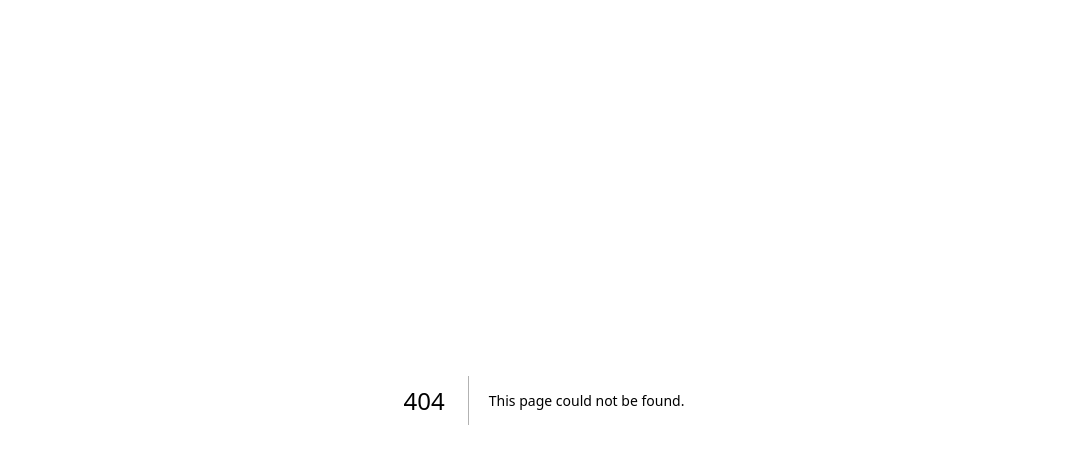
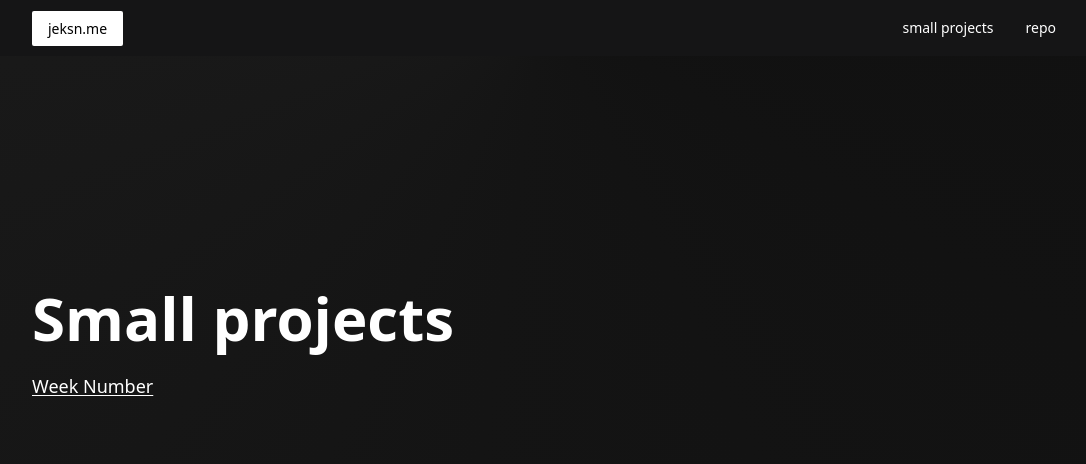
Before and after one commit to jeksn/jeksn23, a Next.js app: page /small-projects in a window 1280 px wide. Before the commit this address had no page. Shown: the top 464 px of the page, without its empty margins (96-1182 px from the left). Built offline with nearby package versions, Linux system fonts and the light colour scheme.

Commit message:
new small projects page

```diff
--- a/app/layout.tsx
+++ b/app/layout.tsx
@@ -9,8 +9,31 @@ export default function RootLayout({
   return (
     <html lang="en">
       <body>
+      <main className="h-screen mx-auto">
+      <header className="w-full px-4 md:px-0">
+        <div className="flex items-center justify-between max-w-screen-lg py-4 mx-auto">
+          <div>
+            <a href="/" className="px-4 py-2 text-sm text-black transition-all duration-700 ease-in-out bg-white rounded-sm hover:rounded-xl">
+              jeksn.me
+            </a>
+            </div>
+            <div className="flex gap-8">
+              <a
+              href="/small-projects"
+              className="text-sm transition-all ease-in-out hover:-translate-y-[2px]">
+                small projects
+              </a>
+              <a
+              href="https://github.com/jeksn/jeksn23"
+              className="text-sm transition-all ease-in-out hover:-translate-y-[2px]">
+                repo
+              </a>
+          </div>
+        </div>
+    </header>
         {children}
         <AnalyticsWrapper />
+      </main>
       </body>
     </html>
   );
--- a/app/page.tsx
+++ b/app/page.tsx
@@ -4,25 +4,16 @@ const inter = Inter({ subsets: ['latin'] })
 
 export default function Home() {
   return (
-    <main className="h-screen mx-auto">
-    <header className="w-full px-4 md:px-0">
-      <div className="max-w-screen-lg py-4 mx-auto flex justify-between items-center">
-        <a href="/" className="px-4 py-2 text-sm text-black bg-white rounded-sm hover:rounded-xl transition-all ease-in-out duration-700">
-          jeksn.me
-        </a>
-        <a href="https://github.com/jeksn/jeksn23" className="text-sm transition-all ease-in-out hover:-translate-y-[2px]">repo</a>
-      </div>
-    </header>
     <div className="flex flex-col justify-center px-4 md:px-0 translate-y-[200px]">
       <div className="max-w-screen-lg mx-auto">
         <h2 className="mt-4 text-4xl font-semibold md:text-6xl">
           Front-end&nbsp;
-          <a href="https://github.com/jeksn" className="underline underline-offset-4 hover:underline-offset-8 transition-all">developer</a> based in&nbsp;
-          <a href="https://en.wikipedia.org/wiki/Stockholm" className="underline underline-offset-4 hover:underline-offset-8 transition-all">Stockholm, 🇸🇪</a>
+          <a href="https://github.com/jeksn" className="underline transition-all underline-offset-4 hover:underline-offset-8">developer</a> based in&nbsp;
+          <a href="https://en.wikipedia.org/wiki/Stockholm" className="underline transition-all underline-offset-4 hover:underline-offset-8">Stockholm, 🇸🇪</a>
         </h2>
         <p className="max-w-screen-lg mt-6 text-lg md:text-2xl">
           I'm a design minded developer currently working at&nbsp;
-          <a href="https://wtmg.se" className="underline underline-offset-4 hover:underline-offset-8 transition-all">WTMG.</a><br />
+          <a href="https://wtmg.se" className="underline transition-all underline-offset-4 hover:underline-offset-8">WTMG.</a><br />
           Don't hesitate to get in touch.
         </p>
         <div className="mt-8">
@@ -32,7 +23,7 @@ export default function Home() {
               <a
                 href="https://twitter.com/jeksn_"
                 target="_blank"
-                className="underline underline-offset-2 hover:underline-offset-4 transition-all">
+                className="underline transition-all underline-offset-2 hover:underline-offset-4">
                 Twitter
               </a>
             </li>
@@ -40,7 +31,7 @@ export default function Home() {
               <a
                 href="https://www.linkedin.com/in/jeksn/"
                 target="_blank"
-                className="underline underline-offset-2 hover:underline-offset-4 transition-all">
+                className="underline transition-all underline-offset-2 hover:underline-offset-4">
                 LinkedIn
               </a>
             </li>
@@ -48,7 +39,7 @@ export default function Home() {
               <a
                 href="https://oku.club/user/jek5n"
                 target="_blank"
-                className="underline underline-offset-2 hover:underline-offset-4 transition-all">
+                className="underline transition-all underline-offset-2 hover:underline-offset-4">
                 Oku.club
               </a>
             </li>
@@ -56,7 +47,7 @@ export default function Home() {
               <a
                 href="mailto:johan@jeksn.me"
                 target="_blank"
-                className="underline underline-offset-2 hover:underline-offset-4 transition-all">
+                className="underline transition-all underline-offset-2 hover:underline-offset-4">
                 E-mail me
               </a>
             </li>
@@ -64,6 +55,5 @@ export default function Home() {
         </div>
       </div>
     </div>
-  </main>
   )
 }
--- /dev/null
+++ b/app/small-projects/page.tsx
@@ -0,0 +1,23 @@
+import { Inter } from '@next/font/google'
+
+const inter = Inter({ subsets: ['latin'] })
+
+export default function Home() {
+  return (
+   <div className="max-w-screen-lg mx-auto flex flex-col justify-center px-4 md:px-0 translate-y-[200px]">
+       <div className="mt-8">
+          <h2 className="text-4xl font-semibold md:text-6xl">Small projects</h2>
+          <ul className="mt-6 text-base md:text-lg">
+            <li>
+              <a
+                href="https://weeknumber.vercel.app"
+                target="_blank"
+                className="underline transition-all underline-offset-2 hover:underline-offset-4">
+                Week Number
+              </a>
+            </li>
+          </ul>
+        </div>
+    </div>
+  )
+}
```
